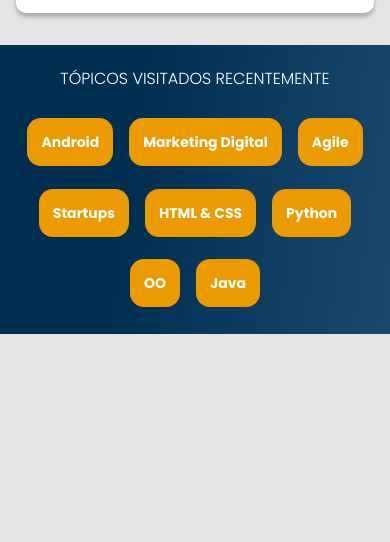
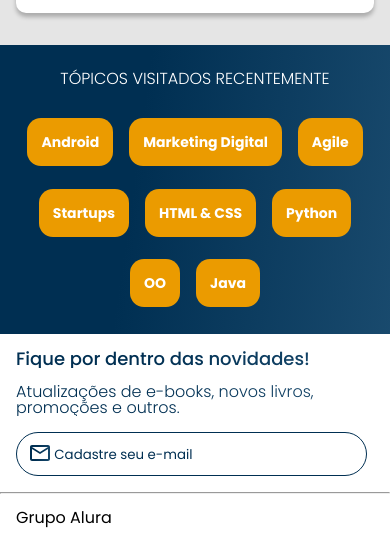
Before and after one commit to pedroairees/alura-books, a plain HTML site: page index.html in a window 390 px wide. Shown: the part 1532-2074 px from the top of the page. Before the commit the page ends 1866 px from the top, so only its background shows below. Drawn offline with nearby package versions, Linux system fonts and the light colour scheme.

Commit message:
terminando parte mobile

```diff
--- a/index.html
+++ b/index.html
@@ -140,9 +140,18 @@
                 <li class="topicos__item"><a href="#" class="topicos__link">Java</a></li>
             </ul>
         </section>
+        <section class="contato">
+            <h2 class="contato__titulo">Fique por dentro das novidades!</h2>
+            <p class="contato__texto">Atualizações de e-books, novos livros, promoções e outros.</p>
+            <input type="email" placeholder="Cadastre seu e-mail" class="contato__email">
+        </section>
+
+        <hr/>
 
     </main>
-    <footer></footer>
+    <footer class="rodape">
+        <h2 class="rodape__titulo">Grupo Alura</h2>
+    </footer>
     <script src="https://cdn.jsdelivr.net/npm/swiper@10/swiper-bundle.min.js"></script>
     <script>
         const swiper = new Swiper('.swiper', {
--- /dev/null
+++ b/sytles/contato.css
@@ -0,0 +1,41 @@
+.contato {
+    background-color: var(--branco);
+    padding: 1em;
+}
+
+.contato__titulo,
+.contato__texto {
+    background: var(--azul-degrade);
+    background-clip: text;
+    -webkit-background-clip: text;
+    -webkit-text-fill-color: transparent;
+}
+
+.contato__titulo {
+    font-family: var(--fonte-principal);
+    font-size: 18px;
+    font-weight: 500;
+}
+
+.contato__texto {
+    font-family: var(--fonte-principal);
+    font-size: 16px;
+    font-weight: 300;
+    margin: 1em 0;
+}
+
+.contato__email {
+    padding: 1em;
+    border: 1px solid var(--azul);
+    border-radius: 24px;
+    width: 90%;
+    color: var(--azul);
+}
+
+.contato__email::placeholder {
+    font-family: var(--fonte-principal);
+    font-weight: 400;
+    color: var(--azul);
+    background: url(../assets/Email.svg) no-repeat;
+    padding-left: 1.8em;
+}
--- /dev/null
+++ b/sytles/rodape.css
@@ -0,0 +1,11 @@
+hr {
+    margin: 0;
+}
+
+.rodape__titulo {
+    background-color: var(--branco);
+    font-family: var(--fonte-principal);
+    font-size: 16px;
+    font-weight: 400;
+    padding: 1em;
+}
--- a/sytles/style.css
+++ b/sytles/style.css
@@ -3,6 +3,8 @@
 @import url(./banner.css);
 @import url(./carrosel.css);
 @import url(./topicos.css);
+@import url(./contato.css);
+@import url(./rodape.css);
 
 :root {
     --cor-de-fundo: #E5E5E5;
```
